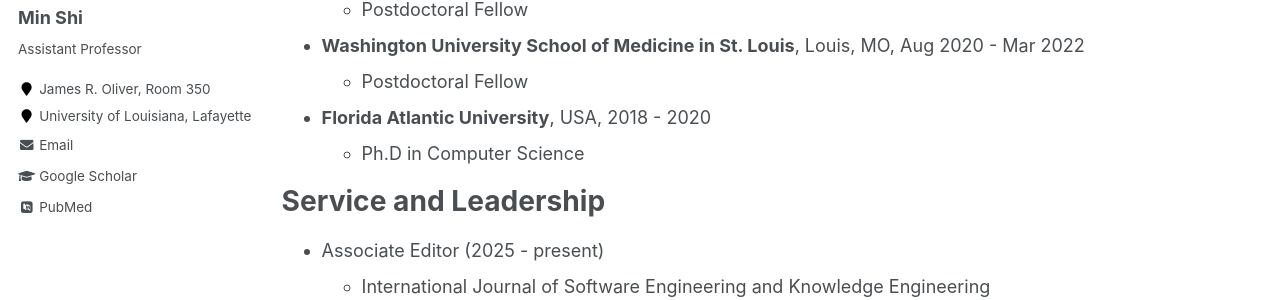
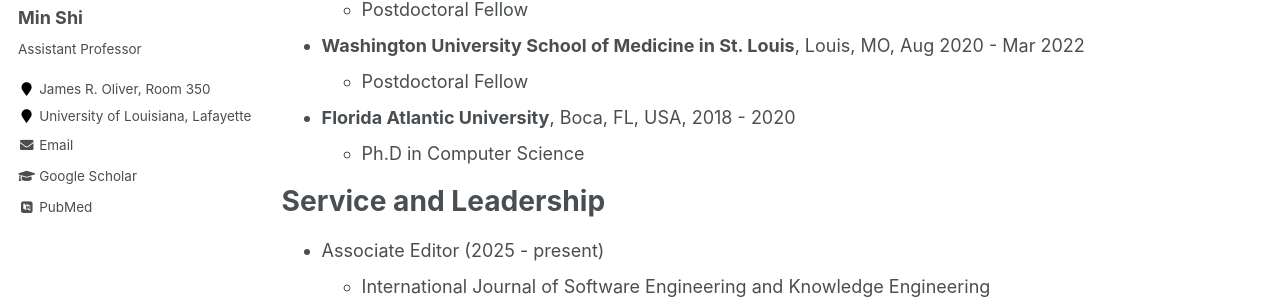
Before and after one commit to shiminxst/shiminxst.github.io, a Jekyll site: the page built from _pages/cv.md, in a window 1280 px wide and 900 px high. Shown: the part 296-596 px from the top of the window. Built offline with Jekyll 4.4.1, drawn with Linux system fonts in a browser that asks for light colours; some web fonts are replaced.

Commit message:
Update cv.md

```diff
--- a/_pages/cv.md
+++ b/_pages/cv.md
@@ -17,7 +17,7 @@
   * Postdoctoral Fellow
 - **Washington University School of Medicine in St. Louis**, Louis, MO, Aug 2020 - Mar 2022
   * Postdoctoral Fellow
-- **Florida Atlantic University**, USA, 2018 - 2020
+- **Florida Atlantic University**, Boca, FL, USA, 2018 - 2020
   * Ph.D in Computer Science
 
 Service and Leadership
```
